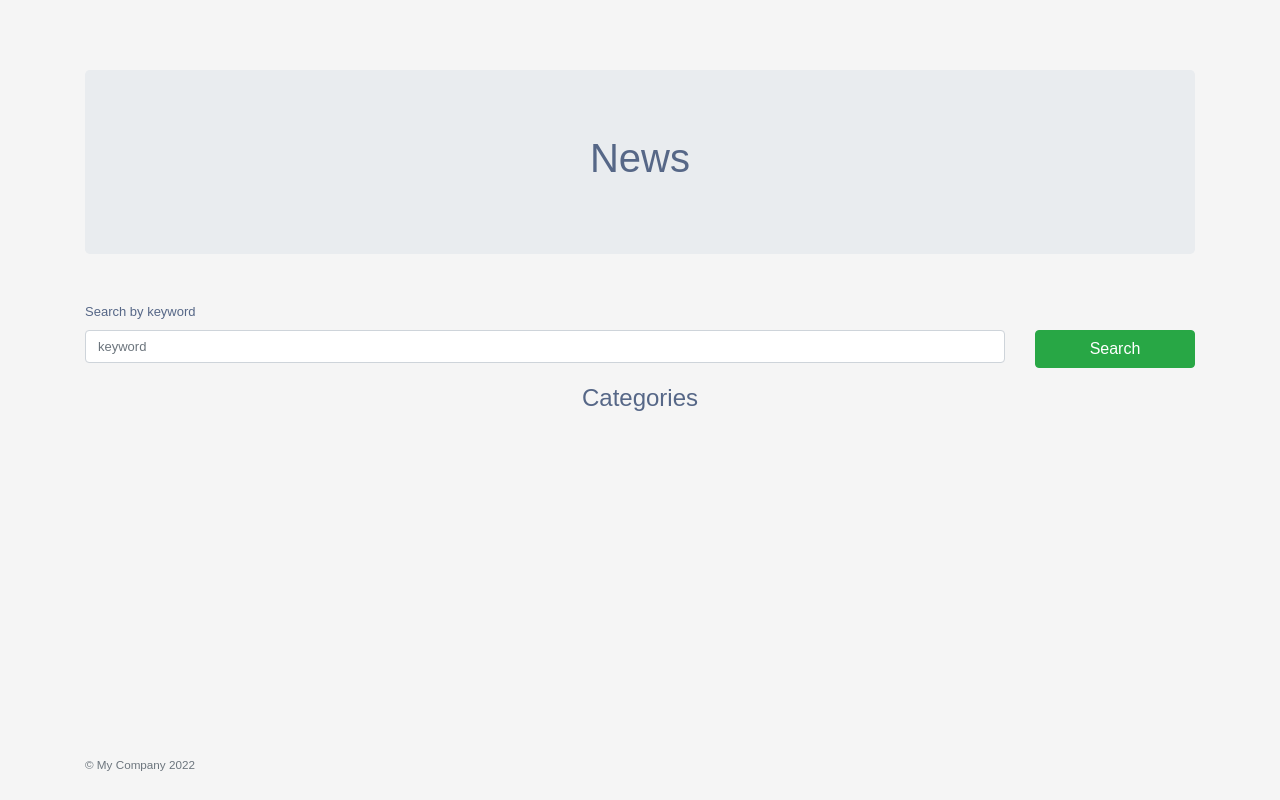
After one commit to AlexVanchov/yii-project, a Yii app: template basic/views/site/news.php in a window 1280 px wide. The commit adds this page. Run offline with PHP 8.4 and a stand-in for Yii, Linux system fonts and the light colour scheme; the template is opened without the code that fills it, so the values that code supplies are empty; some libraries are stand-ins or nearby versions.

Commit message:
search + categories

```diff
--- a/basic/views/layouts/main.php
+++ b/basic/views/layouts/main.php
@@ -30,10 +30,6 @@ AppAsset::register($this);
 
     <link rel="stylesheet" href="//code.jquery.com/ui/1.13.1/themes/base/jquery-ui.css">
     <link rel="stylesheet" href="https://cdnjs.cloudflare.com/ajax/libs/font-awesome/6.0.0-beta3/css/all.min.css" integrity="sha512-Fo3rlrZj/k7ujTnHg4CGR2D7kSs0v4LLanw2qksYuRlEzO+tcaEPQogQ0KaoGN26/zrn20ImR1DfuLWnOo7aBA==" crossorigin="anonymous" referrerpolicy="no-referrer" />
-    <script src="https://code.jquery.com/jquery-3.6.0.js"></script>
-    <script src="https://code.jquery.com/ui/1.13.1/jquery-ui.js"></script>
-    <script src="https://cdn.ckeditor.com/4.17.1/standard/ckeditor.js"></script>
-    <script src="https://cdn.jsdelivr.net/npm/bootstrap@5.1.3/dist/js/bootstrap.bundle.min.js" integrity="sha384-ka7Sk0Gln4gmtz2MlQnikT1wXgYsOg+OMhuP+IlRH9sENBO0LRn5q+8nbTov4+1p" crossorigin="anonymous"></script>
     <!-- <script src="js/app.js"></script> -->
 
 </head>
@@ -52,8 +48,8 @@ AppAsset::register($this);
     echo Nav::widget([
         'options' => ['class' => 'navbar-nav'],
         'items' => [
-            ['label' => 'News', 'url' => ['/site/index']],
-            ['label' => 'Categories', 'url' => ['/site/categories']],
+            ['label' => 'News', 'url' => ['/site/news']],
+            // ['label' => 'Categories', 'url' => ['/site/categories']],
             Yii::$app->user->isGuest ? (
                 ['label' => 'Login', 'url' => ['/site/login']]
             ) : (
@@ -91,6 +87,11 @@ AppAsset::register($this);
 </footer>
 
 <?php $this->endBody() ?>
+<script src="https://code.jquery.com/jquery-3.6.0.js"></script>
+    <script src="https://code.jquery.com/ui/1.13.1/jquery-ui.js"></script>
+    <script src="https://cdn.ckeditor.com/4.17.1/standard/ckeditor.js"></script>
+    <script src="https://cdn.jsdelivr.net/npm/bootstrap@5.1.3/dist/js/bootstrap.bundle.min.js" integrity="sha384-ka7Sk0Gln4gmtz2MlQnikT1wXgYsOg+OMhuP+IlRH9sENBO0LRn5q+8nbTov4+1p" crossorigin="anonymous"></script>
+
 <script>
         $(document).ready(function() {
             $("#datepicker").datepicker({
--- a/basic/views/site/index.php
+++ b/basic/views/site/index.php
@@ -14,7 +14,7 @@ $this->title = 'News';
 
         <section class="jumbotron text-center">
             <div class="container">
-                <h1 class="jumbotron-heading">News</h1>
+                <h1 class="jumbotron-heading">All News</h1>
 
             </div>
         </section>
@@ -28,7 +28,8 @@ $this->title = 'News';
                     <div class="card mb-4 box-shadow overflow-hidden">
                         <img class="card-img-top" id="news-image" src style="height: 225px; width: fit-content; display: block;"  data-holder-rendered="true">
                         <div class="card-body">
-                            <p class="card-text" id="news-title"></p>
+                            <h5 class="card-text" id="news-title"></h5>
+                            <p class="card-text" id="news-description"></p>
                             <div class="d-flex justify-content-between align-items-center">
                                 <div class="btn-group">
                                     <a id="news-edit" href="<?= Url::to(['site/view-news']) ?>" class="btn btn-sm btn-outline-secondary">View</a>
--- /dev/null
+++ b/basic/views/site/news.php
@@ -0,0 +1,114 @@
+<?php
+
+/* @var $this yii\web\View */
+
+use yii\helpers\Html;
+use yii\helpers\Url;
+use yii\widgets\LinkPager;
+
+$this->title = 'News';
+?>
+<div class="site-index">
+
+    <main role="main">
+
+        <section class="jumbotron text-center">
+            <div class="container">
+                <h1 class="jumbotron-heading">News</h1>
+
+            </div>
+        </section>
+
+        <input type="hidden" id="isNewsCategories" value="1">
+        <input type="hidden" id="isNews" value="1">
+        <input type="hidden" id="page" value="1">
+        <input type="hidden" id="category_id" value="0">
+
+
+
+        <div id="search-container">
+            <div class="form-group mt-5">
+                <label class="w-100" for="">Search by keyword</label>
+
+                <div class="row">
+
+                <div class="col-10 ui-widget">
+                    <input class="form-control w-100 d-inline" name="" id="keyword" aria-describedby="helpId" placeholder="keyword" autocomplete="off">
+
+                </div>
+                <div class="col-2">
+                <button id="keyword-btn" class="btn btn-success d-inline w-100">Search</button>
+
+                </div>
+                </div>
+            </div>
+        </div>
+        <div id="categories-container" class="row mx-auto justify-content-center">
+
+            <div class="col-12 title mb-4">
+                <h4 class="text-center">Categories</h4>
+            </div>
+            <?php foreach ($categories as $category) : ?>
+                <div class="col-2 btn btn-secondary mx-4" onclick="loadNewsByCategory('<?= $category->id ?>')">
+                    <h2 id="cat-<?= $category->id ?>"><?= $category->title ?></h2>
+                </div>
+            <?php endforeach; ?>
+
+        </div>
+
+        <div id="news_list_container" class="album  bg-light" hidden>
+            <h2 class="text-center" id="current_category"></h2>
+            <button id="back-to-categories" class="btn btn-secondary m-5 mt-0">Go back to categories</button>
+            <div class="container">
+
+                <div class="col-md-4" id="news_template" hidden>
+                    <div class="card mb-4 box-shadow overflow-hidden">
+                        <img class="card-img-top" id="news-image" src style="height: 225px; width: fit-content; display: block;" data-holder-rendered="true">
+                        <div class="card-body">
+                            <h5 class="card-text" id="news-title"></h5>
+                            <p class="card-text" id="news-description"></p>
+                            <div class="d-flex justify-content-between align-items-center">
+                                <div class="btn-group">
+                                    <a id="news-edit" href="<?= Url::to(['site/view-news']) ?>" class="btn btn-sm btn-outline-secondary">View</a>
+                                </div>
+                                <small id="news-date" class="text-muted"></small>
+                            </div>
+                        </div>
+                    </div>
+                </div>
+                <div class="sort">
+                    <div class="form-group">
+                        <input type="hidden" id="sort-name" value="">
+                        <input type="hidden" id="sort-date" value="">
+                        <label for="sort">Sort by:</label>
+                        <button class="btn btn-secondary" id=sort-name-btn>Name <i class="fa  aria-hidden=" true"></i></button>
+                        <button class="btn btn-secondary" id=sort-date-btn>Date <i class="fa" aria-hidden="true"></i></button>
+                    </div>
+                </div>
+                <div class="row" id="news-container">
+
+
+                </div>
+            </div>
+            <li id="template-paggination" class="page-item " hidden><a class="page-link"></a></li>
+            <nav aria-label="Page navigation">
+                <ul class="pagination">
+                    <li class="page-item" onclick="changePage('-')">
+                        <a class="page-link" aria-label="Previous">
+                            <span aria-hidden="true">&laquo;</span>
+                            <span class="sr-only">Previous</span>
+                        </a>
+                    </li>
+
+                    <li class="page-item" onclick="changePage('+')">
+                        <a class="page-link" aria-label="Next">
+                            <span aria-hidden="true">&raquo;</span>
+                            <span class="sr-only">Next</span>
+                        </a>
+                    </li>
+                </ul>
+            </nav>
+        </div>
+
+    </main>
+</div>
--- a/basic/web/js/app.js
+++ b/basic/web/js/app.js
@@ -4,6 +4,90 @@ $(document).ready(async function () {
     base_url = $('body').attr('base-url');
 
     if ($('#isNews').val() !== undefined) { // by name
+        filtersListener();
+        data = await getNews();
+
+        var news = data.data;
+        var count = data.count;
+
+        loadPagination(count);
+
+        loadNews(news)
+    }
+    if ($('#isNewsCategories').val() !== undefined) {
+        $('#keyword-btn').click(async function () {
+
+            $('#current_category').text("Search results for - " + $('#keyword').val());
+
+            $('#categories-container').attr('hidden', 'hidden');
+            data = await getNews();
+
+            var news = data.data;
+            var count = data.count;
+
+            loadPagination(count);
+
+            loadNews(news)
+            $('#news_list_container').removeAttr('hidden');
+            $('#back-to-categories').click(function (event) {
+                event.preventDefault();
+                $('#news_list_container').attr('hidden', 'hidden');
+                $('#categories-container').removeAttr('hidden');
+
+            });
+        })
+        $('#keyword').keyup(async function () {
+            var availableTags = [];
+
+            var autocompleteTitles = await getNewsAutocomplete();
+            autocompleteTitles = autocompleteTitles.data
+
+            for (let i = 0; i < autocompleteTitles.length; i++) {
+                const el = autocompleteTitles[i];
+                if (!availableTags.includes(el.title)) {
+                    availableTags.push(el.title)
+                }
+            }
+            $("#keyword").autocomplete({
+                source: availableTags
+            });
+        })
+    }
+
+
+
+    $('.delete-btn').click(function (event) {
+        event.preventDefault();
+        $('#confirm-modal').modal('show');
+        var href = $(event.currentTarget).attr('href')
+
+        $('#confirm-btn').attr('href', href);
+
+    });
+})
+async function loadPagination(count) {
+    clearPagination();
+    maxPages = Math.ceil(count / 6)
+    for (let i = maxPages; i > 0; i--) {
+        var element = $('#template-paggination').clone()
+        element.attr('id', 'page' + i);
+        element.removeAttr('hidden')
+        element.addClass('added-item')
+        element.find('.page-link').html(i);
+        i == 1 ? element.addClass('active') : '';
+        element.click(async function (event) {
+            var page = $(event.currentTarget).find('.page-link').html()
+            $(event.currentTarget).addClass('active').siblings().removeClass('active');
+            $('#page').val(page)
+            data = await getNews();
+            loadNews(data.data)
+
+        })
+        $('.page-item:visible').first().after(element)
+    }
+}
+
+async function filtersListener() {
     $('#sort-name-btn').click(async function () {
         if ($('#sort-name-btn').find('.fa').hasClass('fa-arrow-up')) {
             $('#sort-name-btn').find('.fa').removeClass('fa-arrow-up').addClass('fa-arrow-down')
@@ -34,44 +118,11 @@ $(document).ready(async function () {
         data = await getNews();
         loadNews(data.data)
     });
-        data = await getNews();
-
-        var news = data.data;
-        var count = data.count;
-
-        maxPages = Math.ceil(count / 6)
-        for (let i = maxPages; i > 0; i--) {
-            var element = $('#template-paggination').clone()
-            element.attr('id', 'page' + i);
-            element.removeAttr('hidden')
-            element.find('.page-link').html(i);
-            i == 1 ? element.addClass('active') : '';
-            element.click(async function (event) {
-                var page = $(event.currentTarget).find('.page-link').html()
-                $(event.currentTarget).addClass('active').siblings().removeClass('active');
-                $('#page').val(page)
-                data = await getNews();
-                loadNews(data.data)
-
-            })
-            $('.page-item:visible').first().after(element)
 }
 
-        loadNews(news)
+function clearPagination() {
+    $('.added-item').remove();
 }
-
-
-
-    $('.delete-btn').click(function (event) {
-        event.preventDefault();
-        $('#confirm-modal').modal('show');
-        var href = $(event.currentTarget).attr('href')
-
-        $('#confirm-btn').attr('href', href);
-
-    });
-})
-
 async function changePage(operation) {
     var page = $('#page').val();
     if (operation == '+') {
@@ -100,7 +151,34 @@ async function getNews() {
             page: $('#page').val(),
             sortName: sortName,
             sortDate: sortDate,
-            _csrf: $('#csrf').val()
+            _csrf: $('#csrf').val(),
+            category_id: $('#category_id').val() == undefined ? "0" : $('#category_id').val(),
+            keyword: $('#keyword').val() == undefined ? "" : $('#keyword').val()
+        },
+        success: function (data) {
+            data = JSON.parse(data);
+            res = data;
+
+        }
+    });
+
+    return res;
+}
+async function getNewsAutocomplete() {
+    var res = '';
+    var url = base_url + "/site/get-news-autocomplete";
+    var sortName = $('#sort-name').val();
+    var sortDate = $('#sort-date').val();
+    await $.ajax({
+        url: url,
+        type: 'post',
+        data: {
+            page: $('#page').val(),
+            sortName: sortName,
+            sortDate: sortDate,
+            _csrf: $('#csrf').val(),
+            category_id: $('#category_id').val() == undefined ? "0" : $('#category_id').val(),
+            keyword: $('#keyword').val() == undefined ? "" : $('#keyword').val()
         },
         success: function (data) {
             data = JSON.parse(data);
@@ -122,6 +200,7 @@ function loadNews(news) {
             template.removeAttr('id');
             template.removeAttr('hidden');
             template.find('#news-title').text(element.title);
+            template.find('#news-description').text(element.description);
             template.find('#news-date').text(element.date);
             template.find('#news-content').text(element.content);
             template.find('#news-image').attr('src', base_url + '/' + (element.images[0] == null ? 'images/news.jpg' : element.images[0]));
@@ -130,3 +209,31 @@ function loadNews(news) {
         }
     }
 }
+
+async function loadNewsByCategory(category_id) {
+    $('#keyword').val('');
+    $('#category_id').val(category_id);
+    $('#current_category').text("News in - " + $('#cat-' + category_id).text());
+
+    $('#categories-container').attr('hidden', 'hidden');
+    $('#search-container').attr('hidden', 'hidden');
+
+    $('#news_list_container').removeAttr('hidden');
+
+    $('#page').val(1);
+    data = await getNews();
+
+    var count = data.count;
+
+    loadPagination(count);
+    loadNews(data.data)
+
+    $('#back-to-categories').click(function (event) {
+        event.preventDefault();
+        $('#categories-container').removeAttr('hidden');
+        $('#search-container').removeAttr('hidden');
+        $('#news_list_container').attr('hidden', 'hidden');
+        $('#category_id').val('');
+        $('#news-container').html('');
+    });
+}
```
Also changed, not shown: basic/controllers/SiteController.php (+32 -4 lines), basic/models/News.php (+38 -3 lines). Lines whose indentation alone changed are shown as unchanged.
